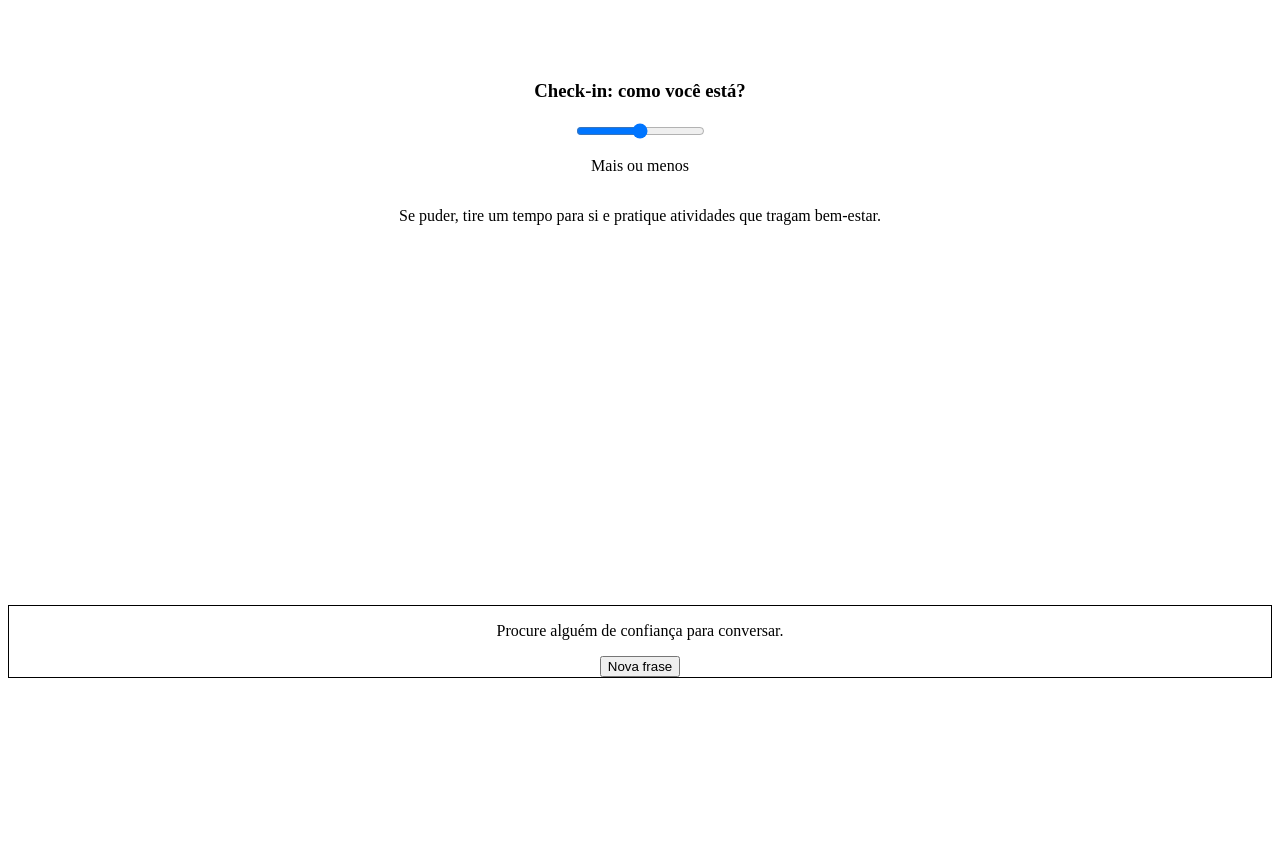
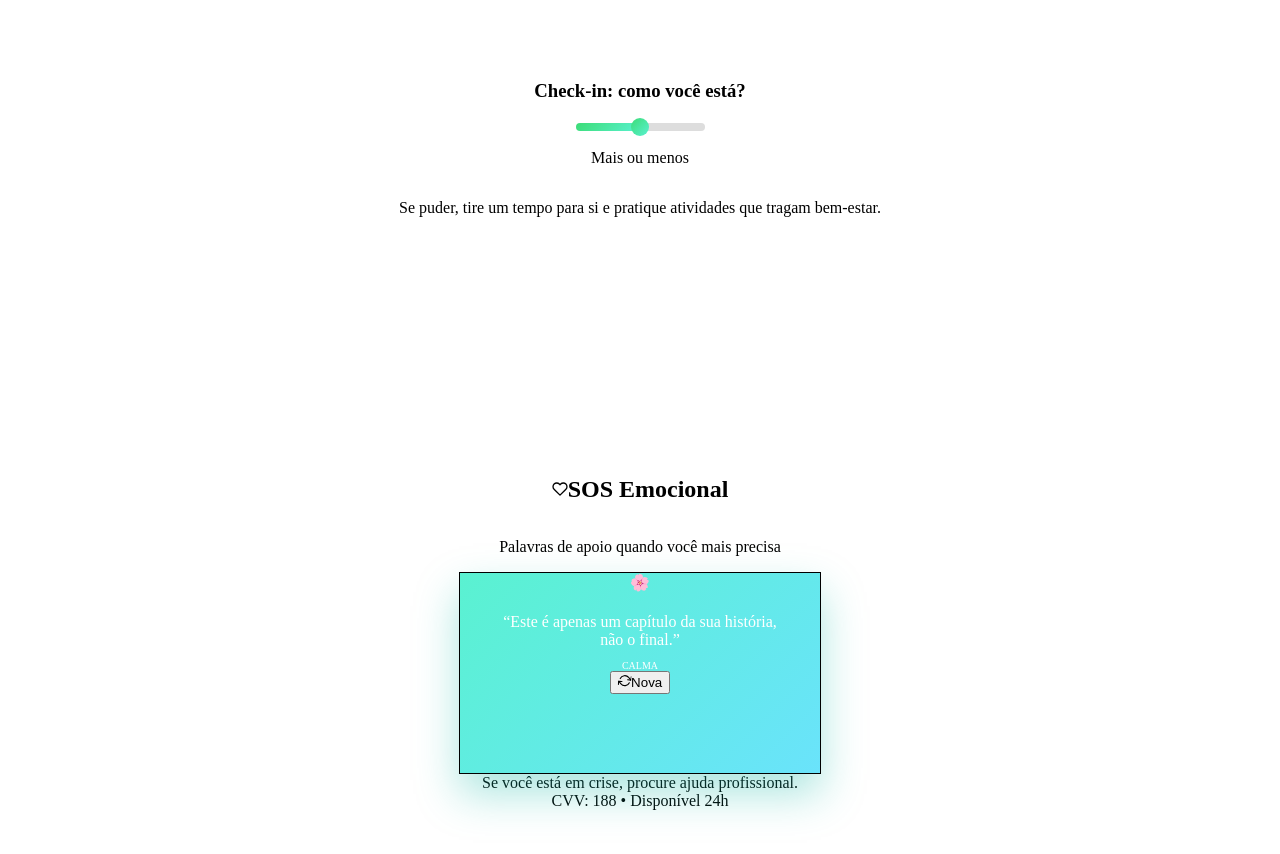
Before and after one commit to ThalitaPereiraLA/projeto-bem-estar-jovem, a React (Vite) app: page /tools in a window 1280 px wide. Shown: the part 880-1734 px from the top of the page. Built offline with nearby package versions, Linux system fonts and the light colour scheme.

Commit message:
Components Breathing Checkin Help Bpttpn SOS CARD

```diff
--- a/src/components/CheckIn.tsx
+++ b/src/components/CheckIn.tsx
@@ -29,10 +29,13 @@ export default function CheckIn() {
         max={100}
         value={value}
         onChange={(e) => setValue(Number(e.target.value))}
-        className="w-64 h-2 bg-gray-300 rounded-full"  // Ajuste da barra
+        className="w-64 rounded-full appearance-none"   // tire a h-2 (já controlamos no CSS)
         style={{
-          // Aplica diretamente o gradiente da cor personalizada ao slider
-          background: `linear-gradient(to right, hsl(142, 70%, 55%) ${value}%, #ddd ${value}%)`,
+          background: '#ddd',                  // base cinza
+          backgroundImage: 'var(--gradient-inspire)', // gradiente padrão
+          backgroundSize: `${value}% 100%`,    // preenche só até o valor
+          backgroundRepeat: 'no-repeat',
+          borderRadius: '9999px',
         }}
       />
       <p className="mt-2 text-center">{messages[idx]}</p>
--- a/src/components/SOSCard.tsx
+++ b/src/components/SOSCard.tsx
@@ -1,42 +1,194 @@
-import { useState } from 'react';
-import phrases from '../data/sosPhrases';
+import { useMemo, useState } from "react";
+import { motion, AnimatePresence } from "framer-motion";
+import { FiRefreshCw, FiHeart } from "react-icons/fi";
+import rawPhrases from "../data/sosPhrases";
 
-const bubbleColors = {
-  amarelo: 'bg-yellow-300', // Calma
-  laranja: 'bg-orange-400', // Motivação
-  azul: 'bg-blue-400', // Acolhimento
+/** Tipo padrão das frases */
+export type SOSPhrase = {
+  text: string;
+  type: "calma" | "motivação" | "acolhimento";
 };
 
+/** O arquivo de dados pode exportar string[] ou SOSPhrase[] */
+type RawPhrase = string | SOSPhrase;
+
+/** Type guard para diferenciar string de objeto tipado */
+function isSOSPhrase(p: RawPhrase): p is SOSPhrase {
+  return typeof p !== "string" && typeof p.text === "string" && typeof p.type === "string";
+}
+
+/** Detecta o tipo quando o dado vier como string simples */
+function detectType(s: string): SOSPhrase["type"] {
+  const t = s.toLowerCase();
+  if (t.includes("motivação") || t.includes("motiva")) return "motivação";
+  if (t.includes("acolhimento") || t.includes("acolh")) return "acolhimento";
+  return "calma";
+}
+
+/** Normaliza o array vindo do arquivo de dados */
+function normalizePhrases(data: RawPhrase[]): SOSPhrase[] {
+  return data.map((p) => (isSOSPhrase(p) ? p : { text: p, type: detectType(p) }));
+}
+
+/** Mapeia estilos por tipo usando suas variáveis CSS globais */
+function getCardStyles(type: SOSPhrase["type"]) {
+  switch (type) {
+    case "calma":
+      return {
+        bg: "var(--gradient-calm, linear-gradient(135deg, hsl(167 85% 65%), hsl(190 95% 70%)))",
+        text: "var(--sos-calm-foreground, #fff)",
+        icon: "🌸",
+        glow: "rgba(20, 184, 166, 0.35)",
+      };
+    case "motivação":
+      return {
+        bg: "var(--gradient-motivation, linear-gradient(135deg, hsl(20 95% 60%), hsl(35 95% 60%)))",
+        text: "var(--sos-motivation-foreground, #fff)",
+        icon: "🔥",
+        glow: "rgba(245, 158, 11, 0.35)",
+      };
+    case "acolhimento":
+      return {
+        bg: "var(--gradient-comfort, linear-gradient(135deg, hsl(224 70% 60%), hsl(250 85% 68%)))",
+        text: "var(--sos-comfort-foreground, #fff)",
+        icon: "💙",
+        glow: "rgba(99, 102, 241, 0.35)",
+      };
+  }
+}
+
 export default function SOSCard() {
-  const [i, setI] = useState(Math.floor(Math.random() * phrases.length));
+  // Normaliza os dados (string[] ou SOSPhrase[]) em SOSPhrase[]
+  const phrases: SOSPhrase[] = useMemo(
+    () => normalizePhrases(rawPhrases as RawPhrase[]),
+    []
+  );
 
-  // Definindo uma cor aleatória para a bolha com base na frase
-  const getBubbleColor = (phrase: string) => {
-    if (phrase.includes('calma')) return bubbleColors.amarelo;
-    if (phrase.includes('motivação')) return bubbleColors.laranja;
-    if (phrase.includes('acolhimento')) return bubbleColors.azul;
-    return 'bg-gray-200'; // Cor padrão
+  const [index, setIndex] = useState<number>(() =>
+    Math.floor(Math.random() * phrases.length)
+  );
+  const [animating, setAnimating] = useState<boolean>(false);
+
+  const current = phrases[index];
+  const styles = getCardStyles(current.type);
+
+  const next = () => {
+    if (animating) return;
+    setAnimating(true);
+    setTimeout(() => {
+      let j = index;
+      while (j === index) j = Math.floor(Math.random() * phrases.length);
+      setIndex(j);
+      setAnimating(false);
+    }, 220);
   };
 
-  const currentPhrase = phrases[i];
-  const bubbleColor = getBubbleColor(currentPhrase);
+  return (
+    <div className="min-h-screen bg-background flex items-center justify-center p-6">
+      <div className="w-full max-w-md">
+        {/* Header (fora do card) */}
+        <motion.div
+          className="text-center mb-6"
+          initial={{ opacity: 0, y: -12 }}
+          animate={{ opacity: 1, y: 0 }}
+          transition={{ duration: 0.35 }}
+        >
+          <div className="flex items-center justify-center gap-2 mb-1">
+            <FiHeart className="w-6 h-6 text-green-500" />
+            <h1 className="text-2xl font-bold text-white">SOS Emocional</h1>
+          </div>
+          <p className="text-sm text-white/70">
+            Palavras de apoio quando você mais precisa
+          </p>
+        </motion.div>
 
-  return (
-    <div className="flex justify-center items-center h-screen bg-gray-100">
-      <div
-        className={`p-6 rounded-lg border ${bubbleColor} shadow-xl max-w-xs w-full text-center transform transition-all animate-pulse`}
-        style={{
-          animationDuration: '2s',
-          animationName: 'floatUp', // Animação de movimento
-        }}
-      >
-        <p className="text-sm font-medium text-white">{currentPhrase}</p>
-        <button
-          onClick={() => setI(Math.floor(Math.random() * phrases.length))}
-          className="mt-4 px-4 py-2 rounded bg-white text-primary text-sm font-semibold transition-colors hover:bg-primary hover:text-white"
+        {/* CARD QUADRADO */}
+        <motion.div
+          className="
+            relative mx-auto
+            rounded-2xl overflow-hidden
+            border border-white/10 backdrop-blur-sm
+            shadow-[0_20px_40px_rgba(0,0,0,0.35)]
+            flex flex-col items-center justify-center text-center
+            p-4
+            !w-[360px] !h-[200px]    /* força quadrado no Tailwind */
+          "
+          style={{
+            width: 300,              // reforço inline
+            height: 300,             // reforço inline
+            background: styles.bg,
+            boxShadow: `0 20px 40px ${styles.glow}`,
+          }}
+          initial={{ opacity: 0, scale: 0.95 }}
+          animate={{ opacity: 1, scale: animating ? 0.97 : 1 }}
+          transition={{ duration: 0.35 }}
+          whileHover={{ scale: 1.02 }}
         >
-          Nova frase
-        </button>
+          {/* Emoji/Ícone */}
+          <motion.div
+            className="text-3xl mb-2 select-none"
+            animate={{ rotate: [0, 8, -8, 0] }}
+            transition={{ repeat: Infinity, duration: 2.2, ease: "easeInOut" }}
+          >
+            {styles.icon}
+          </motion.div>
+
+          {/* Frase */}
+          <AnimatePresence mode="wait">
+            <motion.blockquote
+              key={index}
+              className="mb-3"
+              style={{ color: styles.text }}
+              initial={{ opacity: 0, y: 12 }}
+              animate={{ opacity: 1, y: 5 }}
+              exit={{ opacity: 0, y: -12 }}
+              transition={{ duration: 0.28 }}
+            >
+              <span className="text-sm font-medium leading-snug">
+                “{current.text}”
+              </span>
+            </motion.blockquote>
+          </AnimatePresence>
+
+          {/* Tag do tipo */}
+          <span
+            className="px-2 py-1 rounded-full text-[10px] font-semibold uppercase tracking-wide bg-white/20 backdrop-blur-sm mb-3"
+            style={{ color: styles.text }}
+          >
+            {current.type}
+          </span>
+
+          {/* Botão compacto */}
+          <motion.button
+            onClick={next}
+            disabled={animating}
+            className="px-3 py-1 rounded-md text-xs font-semibold inline-flex items-center gap-1
+                       bg-white/90 text-gray-900 hover:bg-white shadow-md transition-all
+                       disabled:opacity-50 disabled:cursor-not-allowed"
+            whileHover={{ scale: 1.05 }}
+            whileTap={{ scale: 0.96 }}
+          >
+            <motion.span
+              animate={{ rotate: animating ? 360 : 5 }}
+              transition={{ duration: 0.5 }}
+            >
+              <FiRefreshCw className="w-3 h-3" />
+            </motion.span>
+            Nova
+          </motion.button>
+        </motion.div>
+
+        {/* Rodapé de apoio */}
+        <motion.div
+          className="text-center mt-6 text-xs text-white/70"
+          initial={{ opacity: 0 }}
+          animate={{ opacity: 1 }}
+          transition={{ delay: 0.2 }}
+        >
+          Se você está em crise, procure ajuda profissional.
+          <br />
+          CVV: 188 • Disponível 24h
+        </motion.div>
       </div>
     </div>
   );
--- a/src/data/helpLocations.ts
+++ b/src/data/helpLocations.ts
@@ -1,7 +1,7 @@
 const helpLocations = [
-  { id: 1, name: "CAPS Centro", address: "Rua Principal, 123", phone: "11223344" },
-  { id: 2, name: "UBS Jardim", address: "Av. das Flores, 456", phone: "119998877" },
-  { id: 3, name: "SAMU", address: "Emergência", phone: "192" }
+  { id: 1, name: "CVV – Centro de Valorização da Vida", address: "Apoio emocional, acolhimento e prevenção ao suicídio.", phone: "188" },
+  { id: 2, name: "CAPS – Centros de Atenção Psicossocial", address: "CAPS Jaraguá: Rua da Paz, 978, Jaraguá", phone: "(82) 3315-5115" },
+  { id: 3, name: "Centro de Valorização da Vida - Posto local", address: "Em Maceió, para apoio emocional e prevenção ao suicídio localmente.", phone: "(82) 3027-4141" }
 ];
 
 export default helpLocations;
--- a/src/data/sosPhrases.ts
+++ b/src/data/sosPhrases.ts
@@ -1,8 +1,38 @@
-const phrases = [
-  "Você não está sozinho.",
-  "Respire fundo, vai passar.",
-  "Procure alguém de confiança para conversar.",
-  "Um passo de cada vez."
+export interface SOSPhrase {
+  text: string;
+  type: 'calma' | 'motivação' | 'acolhimento';
+}
+
+const phrases: SOSPhrase[] = [
+  // Frases de calma
+  { text: "Respire fundo. Este momento difícil vai passar.", type: 'calma' },
+  { text: "Você é mais forte do que imagina. Uma pausa te fará bem.", type: 'calma' },
+  { text: "Permita-se sentir, mas lembre-se: isso é temporário.", type: 'calma' },
+  { text: "Está tudo bem não estar bem agora. Seja gentil consigo.", type: 'calma' },
+  { text: "Foque no presente. Você consegue lidar com este momento.", type: 'calma' },
+  { text: "Seus sentimentos são válidos. Respire e se acalme.", type: 'calma' },
+  { text: "Este é apenas um capítulo da sua história, não o final.", type: 'calma' },
+  { text: "Pare, respire e lembre-se: você já superou coisas difíceis antes.", type: 'calma' },
+
+  // Frases de motivação
+  { text: "Você tem a força necessária para superar qualquer desafio.", type: 'motivação' },
+  { text: "Cada pequeno passo é uma vitória. Continue caminhando.", type: 'motivação' },
+  { text: "Sua resiliência é impressionante. Você consegue!", type: 'motivação' },
+  { text: "Os dias difíceis moldam pessoas extraordinárias como você.", type: 'motivação' },
+  { text: "Acredite em você. Sua capacidade de superar é infinita.", type: 'motivação' },
+  { text: "Você não está sozinho nesta jornada. Continue lutando!", type: 'motivação' },
+  { text: "Transforme sua dor em poder. Você é capaz de tudo.", type: 'motivação' },
+  { text: "Sua coragem para continuar é inspiradora. Não desista!", type: 'motivação' },
+
+  // Frases de acolhimento
+  { text: "Você importa. Sua vida tem valor imenso e propósito.", type: 'acolhimento' },
+  { text: "Aqui você encontra um espaço seguro para ser quem é.", type: 'acolhimento' },
+  { text: "Você é amado e aceito exatamente como está.", type: 'acolhimento' },
+  { text: "Não precisa carregar esse peso sozinho. Estamos aqui.", type: 'acolhimento' },
+  { text: "Sua sensibilidade é um dom, não uma fraqueza.", type: 'acolhimento' },
+  { text: "Você merece cuidado, carinho e compreensão.", type: 'acolhimento' },
+  { text: "É corajoso pedir ajuda. Você está no caminho certo.", type: 'acolhimento' },
+  { text: "Sua história única torna o mundo mais rico. Continue.", type: 'acolhimento' },
 ];
 
 export default phrases;
--- a/src/index.css
+++ b/src/index.css
@@ -18,6 +18,14 @@
   /* Sombras */
   --shadow-breathe: 0 20px 60px -10px hsl(var(--breathe-inspire) / 0.3);
   --shadow-glow: 0 0 40px hsl(var(--breathe-inspire) / 0.4);
+
+  --gradient-calm: linear-gradient(135deg, hsl(167 85% 65%), hsl(190 95% 70%));
+  --gradient-motivation: linear-gradient(135deg, hsl(20 95% 60%), hsl(35 95% 60%));
+  --gradient-comfort: linear-gradient(135deg, hsl(224 70% 60%), hsl(250 85% 68%));
+
+  --sos-calm-foreground: #ffffff;
+  --sos-motivation-foreground: #ffffff;
+  --sos-comfort-foreground: #ffffff;
 }
 
 /* Estilo para o corpo */
@@ -54,3 +62,53 @@ body {
   -webkit-text-fill-color: transparent;
   background-clip: text;
 }
+input[type="range"]::-webkit-slider-runnable-track {
+  height: 8px;
+  border-radius: 9999px;
+  background: linear-gradient(to right, var(--gradient-inspire) 50%, #ddd 50%);
+}
+
+input[type="range"]::-moz-range-track {
+  height: 8px;
+  border-radius: 9999px;
+  background: linear-gradient(to right, var(--gradient-inspire) 50%, #ddd 50%);
+}
+
+/* Base do range */
+input[type="range"] {
+  -webkit-appearance: none;
+  appearance: none;
+  height: 8px;                 /* altura da barra */
+  border-radius: 9999px;
+  background: #ddd;            /* fundo cinza padrão */
+}
+
+/* Deixa a TRACK transparente pra enxergar o background do input */
+input[type="range"]::-webkit-slider-runnable-track {
+  height: 8px;
+  border-radius: 9999px;
+  background: transparent;
+}
+input[type="range"]::-moz-range-track {
+  height: 8px;
+  border-radius: 9999px;
+  background: transparent;
+}
+
+/* Thumb (bolinha) com o gradiente padrão */
+input[type="range"]::-webkit-slider-thumb {
+  -webkit-appearance: none;
+  width: 18px; height: 18px;
+  border-radius: 50%;
+  background: var(--gradient-inspire);
+  border: 0;
+  cursor: pointer;
+  margin-top: -5px;            /* centraliza na barra de 8px */
+}
+input[type="range"]::-moz-range-thumb {
+  width: 18px; height: 18px;
+  border-radius: 50%;
+  background: var(--gradient-inspire);
+  border: 0;
+  cursor: pointer;
+}
```
Also changed, not shown: src/components/BreathingCircle.tsx (+7 -7 lines), src/components/HelpButton.tsx (+6 -3 lines), src/components/VideoPlayer.tsx (+17 -5 lines).
